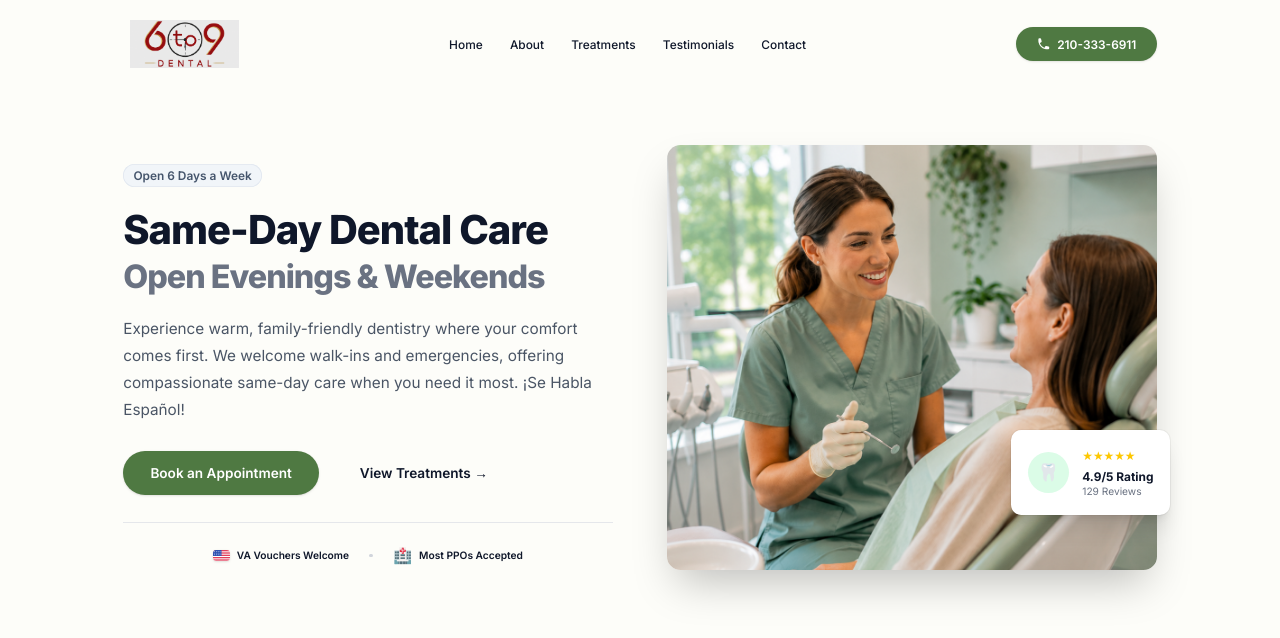
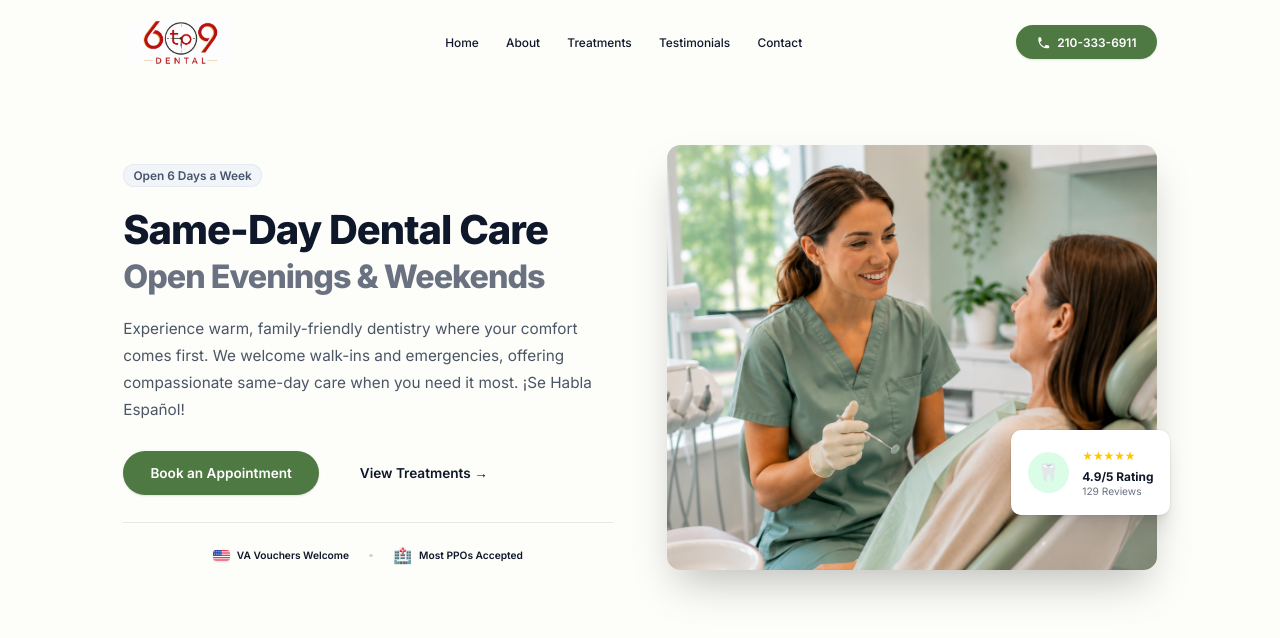
Before and after one commit to shubham-writes/6to9-dental-texas, a Next.js app: page / in a window 1280 px wide. Shown: the top 638 px of the page. Built offline with nearby package versions, Linux system fonts and the light colour scheme.

Commit message:
revert: restore original logo colors, remove css filter muting

```diff
--- a/src/components/Navbar.tsx
+++ b/src/components/Navbar.tsx
@@ -29,7 +29,7 @@ export function Navbar() {
             width={0}
             height={0}
             sizes="200px"
-            className="w-auto h-12 lg:h-14 ml-2 saturate-[0.85] brightness-[0.9] contrast-[1.05] object-contain"
+            className="w-auto h-12 lg:h-13 ml-2 object-contain"
             priority
           />
         </div>
```
